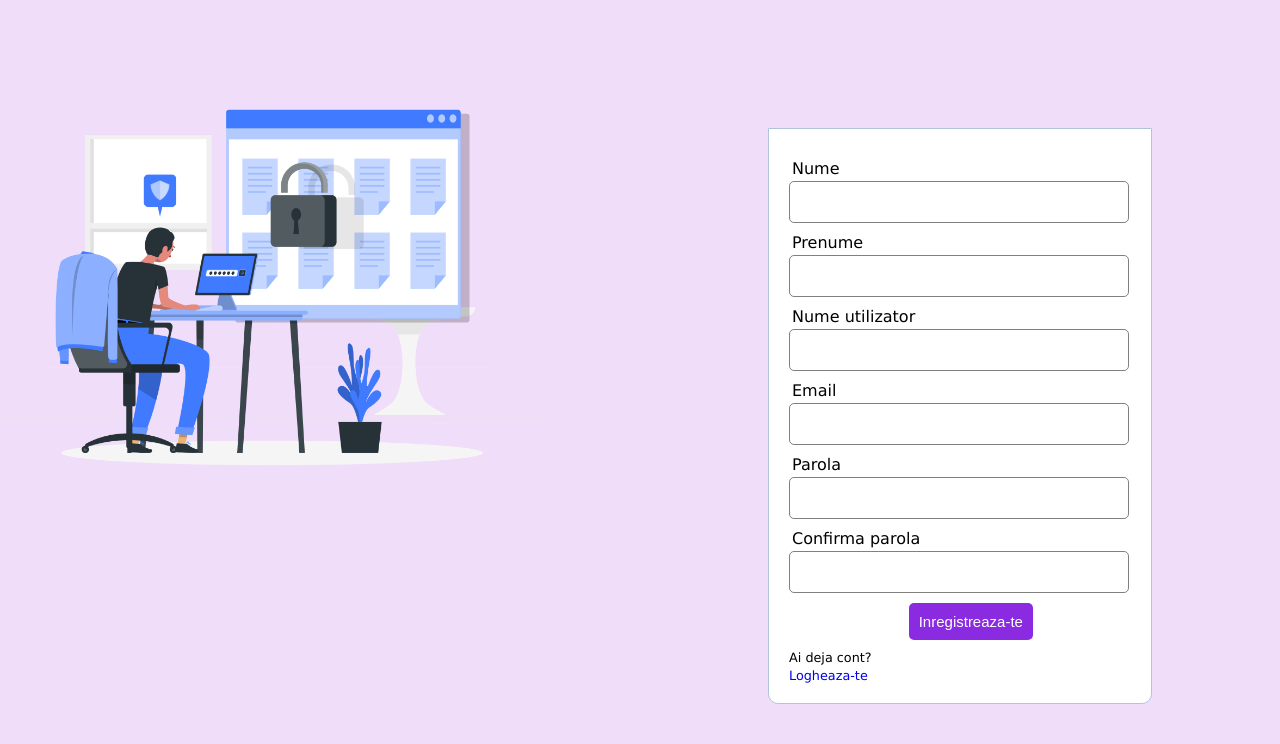
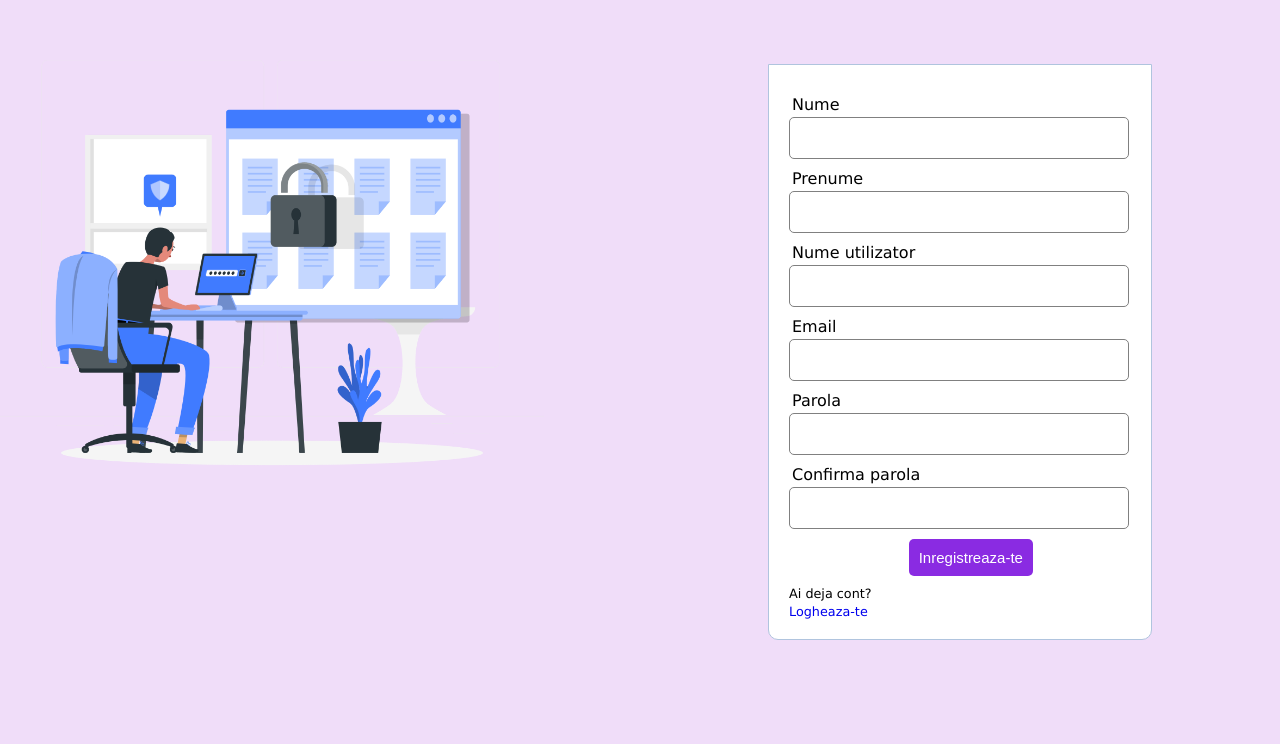
Before and after one commit to anamariarotariu/LeHS, a PHP site: page /LeHS/register.php in a window 1280 px wide. Shown: the part 56-800 px from the top of the page. Run offline with PHP 8.4, Linux system fonts and the light colour scheme.

Commit message:
Small changes2

```diff
--- a/database.js
+++ b/database.js
@@ -5,8 +5,8 @@ let ok1 = true;
 let ok2 = true;
 const pool = db.createPool({
   connectionLimit: 10,
-  password: "twdb",
-  user: "tw",
+  password: "",
+  user: "root",
   database: "tw",
   host: "localhost",
 });
--- a/game/game.js
+++ b/game/game.js
@@ -13,7 +13,6 @@ let availableQuestion = [];
 
 let questions = [];
 function showHtmlQuestions() {
-  console.log("test");
   fetch("http://localhost:5000/api/html-questions")
     .then((res) => {
       return res.json();
@@ -29,7 +28,6 @@ function showHtmlQuestions() {
           loadedQuestion.choice3,
         ];
         formattedQuestion.answer = Math.floor(Math.random() * 3 + 1);
-        console.log(formattedQuestion.answer);
         answerChoices.splice(formattedQuestion.answer - 1, 0);
         answerChoices.forEach((choice, index) => {
           formattedQuestion["choice" + (index + 1)] = choice;
@@ -59,7 +57,6 @@ function showCssQuestions() {
           loadedQuestion.choice3,
         ];
         formattedQuestion.answer = Math.floor(Math.random() * 3 + 1);
-        console.log(formattedQuestion.answer);
         answerChoices.splice(formattedQuestion.answer - 1, 0);
         answerChoices.forEach((choice, index) => {
           formattedQuestion["choice" + (index + 1)] = choice;
@@ -76,7 +73,7 @@ function showCssQuestions() {
 //Constants
 const CORRECT_BONUS = 20;
 const MAX_QUESTIONS = 5;
-showHtmlQuestions();
+showCssQuestions();
 startGame = () => {
   questionCounter = 0;
   score = 0;
--- a/game/game.php
+++ b/game/game.php
@@ -1,6 +1,6 @@
 <?php
+
 session_start();
-
 if (!isset($_SESSION['username'])) {
     $_SESSION['msg'] = "You must log in first";
     header('location: http://localhost:3000/LeHS/login.php');
--- a/register.php
+++ b/register.php
@@ -21,7 +21,7 @@
 <div class="image">
 <img src="./images/login.png" alt="loginImage" id="background_container--img">
 </div>
-<div class="register">
+<div class="login">
 
   <form method="post" action="register.php">
   	<?php include('errors.php'); ?>
--- a/server.php
+++ b/server.php
@@ -1,5 +1,5 @@
 <?php
-
+session_start();
 //initializing variables
 $username = "";
 $lastname = "";
--- a/styleLR.css
+++ b/styleLR.css
@@ -54,14 +54,10 @@ p {
 }
 .login {
   width: 30%;
-  margin-top: 20%;
+  margin-top: 5%;
   margin-left: 10%;
 }
-.register{
-  width: 30%;
-  margin-top: 10%;
-  margin-left: 10%;
-}
+
 form,
 .content {
   margin: 0px auto;
@@ -88,7 +84,6 @@ form,
 }
 .btn {
   margin-left: 35%;
-
   padding: 10px;
   font-size: 15px;
   color: white;
```
Also changed, not shown: questions.json (+1 -1 lines).
